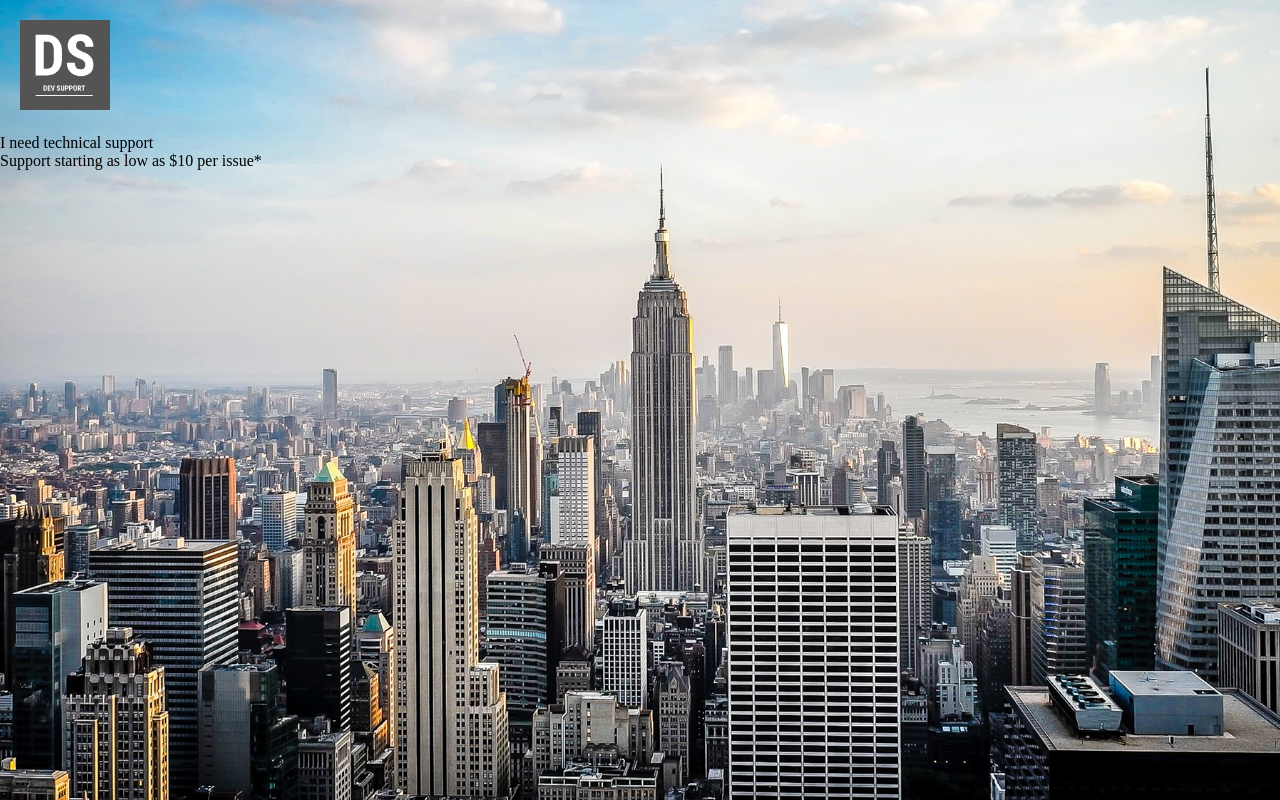
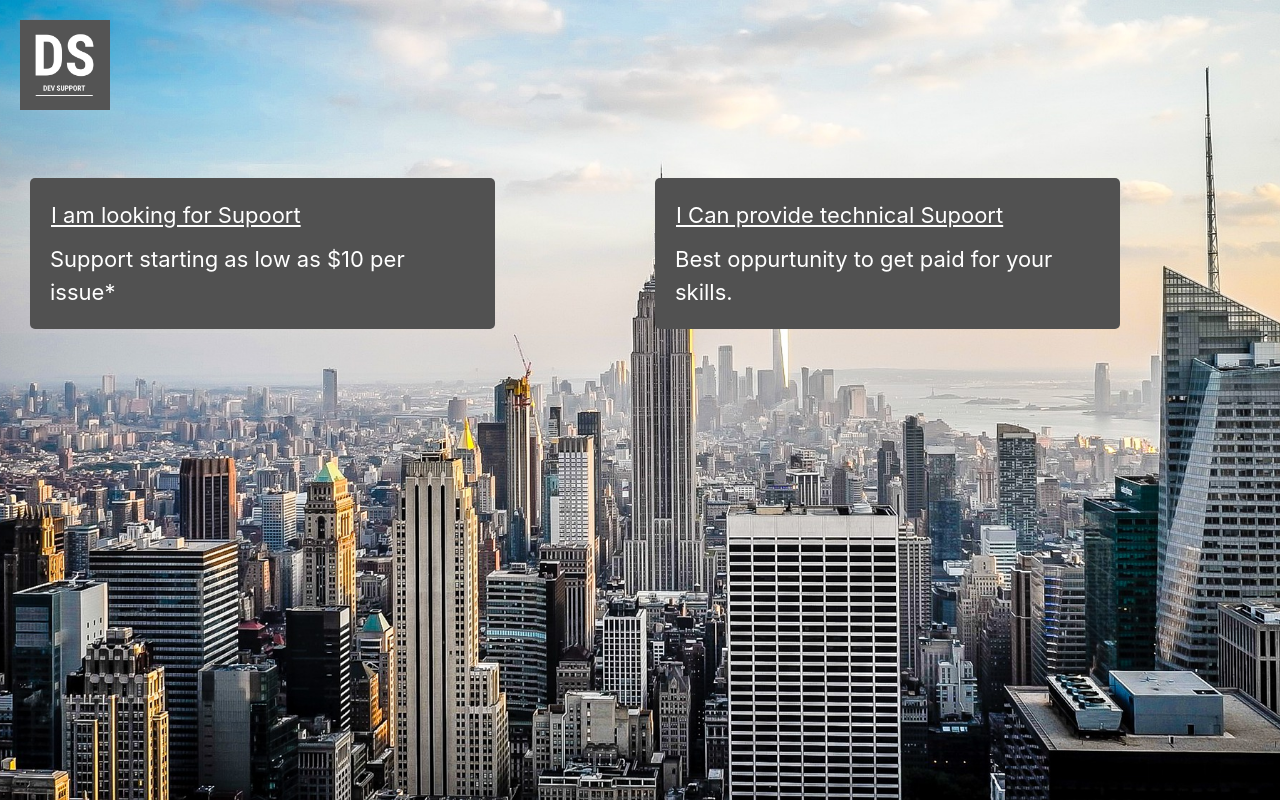
Before and after one commit to leadingapps/devsupport-lite, an Angular app: page / in a window 1280 px wide. Built offline with nearby package versions, Linux system fonts and the light colour scheme.

Commit message:
Add Link Card Component

```diff
--- a/package.json
+++ b/package.json
@@ -19,6 +19,7 @@
     "@angular/platform-browser": "~9.1.12",
     "@angular/platform-browser-dynamic": "~9.1.12",
     "@angular/router": "~9.1.12",
+    "bootstrap": "^4.6.0",
     "rxjs": "~6.5.4",
     "tslib": "^1.10.0",
     "zone.js": "~0.10.2"
--- a/src/app/home-banner/home-banner.component.html
+++ b/src/app/home-banner/home-banner.component.html
@@ -1,6 +1,18 @@
 <div class="bg">
     <img class="logo" src="./assets/DS.png">
-    <div class="need-support">
-        <app-link-card></app-link-card>
+    <div class="container-fluid">
+        <div class="row mt-5">
+            <div class="col-md-6">
+                <div class="need-support">
+                    <app-link-card [linkInfo]='needSupport'></app-link-card>
+                </div>
+            </div>
+            <div class="col-md-6">
+                <div class="provide-support">
+                    <app-link-card [linkInfo]='provideSupport'></app-link-card>
+                </div>
+            </div>
+
+        </div>
     </div>
 </div>
--- a/src/app/home-banner/home-banner.component.scss
+++ b/src/app/home-banner/home-banner.component.scss
@@ -15,3 +15,7 @@
     height: 90px;
     margin: 20px !important;
   }
+
+  .need-support{
+    margin-bottom: 50px !important;
+  }
--- a/src/app/home-banner/home-banner.component.ts
+++ b/src/app/home-banner/home-banner.component.ts
@@ -7,6 +7,8 @@ import { Component, OnInit } from '@angular/core';
 })
 export class HomeBannerComponent implements OnInit {
 
+  needSupport = {header: 'I am looking for Supoort', subHeader: 'Support starting as low as $10 per issue*'}
+  provideSupport = {header: 'I Can provide technical Supoort', subHeader: 'Best oppurtunity to get paid for your skills.'}
   constructor() { }
 
   ngOnInit(): void {
--- a/src/app/link-card/link-card.component.html
+++ b/src/app/link-card/link-card.component.html
@@ -1,4 +1,4 @@
 <div class="card-link-container">
-    <div> I need technical support</div>
-    <div> Support starting as low as $10 per issue*</div>
+    <button type="button" class="btn btn-link white-link"> {{linkInfo.header}}</button>
+    <div>{{linkInfo.subHeader}}</div>
 </div>
--- a/src/app/link-card/link-card.component.scss
+++ b/src/app/link-card/link-card.component.scss
@@ -0,0 +1,16 @@
+.card-link-container{
+    background: #515151;
+    color: white;
+    padding: 20px;
+    font-size: 22px;
+    max-width: 465px;
+    border-radius: 5px;
+}
+
+.white-link{
+    color: white;
+    text-decoration: underline;
+    font-size: 22px;
+    padding: 0;
+    margin-bottom: 10px !important;
+}
--- a/src/app/link-card/link-card.component.ts
+++ b/src/app/link-card/link-card.component.ts
@@ -1,4 +1,4 @@
-import { Component, OnInit } from '@angular/core';
+import { Component, Input, OnInit } from '@angular/core';
 
 @Component({
   selector: 'app-link-card',
@@ -6,7 +6,7 @@ import { Component, OnInit } from '@angular/core';
   styleUrls: ['./link-card.component.scss']
 })
 export class LinkCardComponent implements OnInit {
-
+  @Input()  linkInfo;
   constructor() { }
 
   ngOnInit(): void {
--- a/src/styles.scss
+++ b/src/styles.scss
@@ -1,3 +1,6 @@
+@import "~bootstrap/dist/css/bootstrap.css";
+
+
 body, html {
     height: 100%;
   }
```
Also changed, not shown: 1 other file (tests, documents, lock files or other folders).
